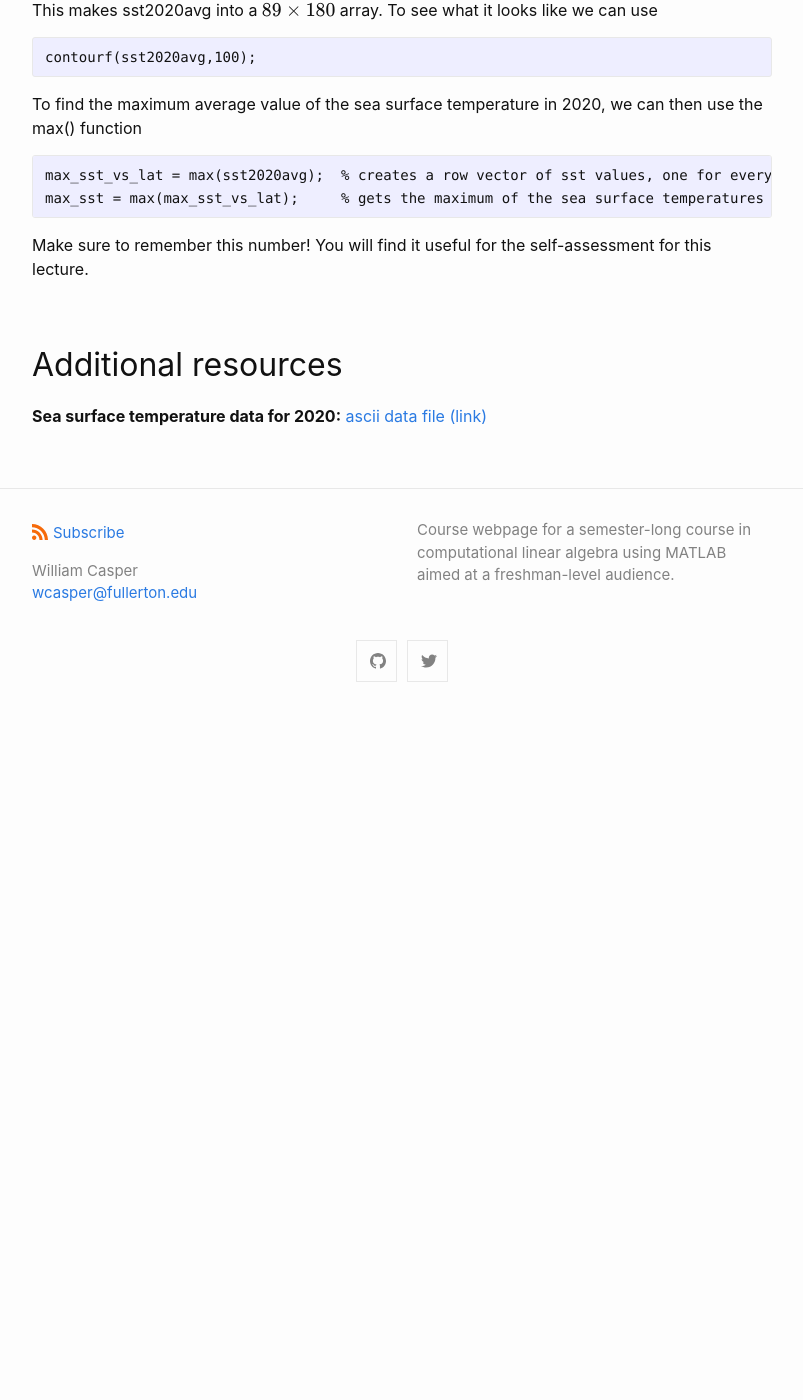
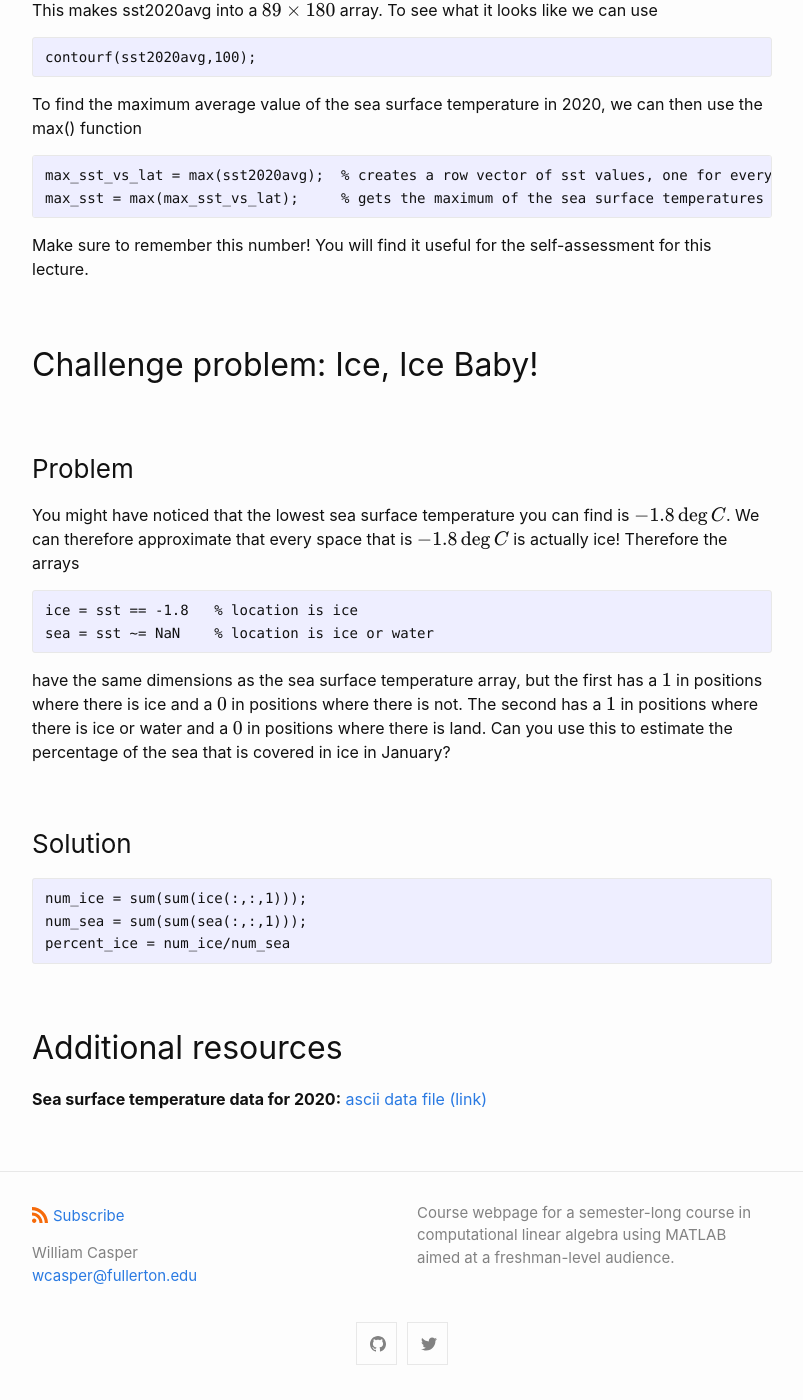
Before and after one commit to wcasper/math107spring2021, a Jekyll site: the page built from worksheets/ws1/ws1.md, in a window 1280 px wide and 1400 px high, scrolled down 3795 px. Shown: the whole window, without its empty margins (238-1041 px from the left). Built offline with Jekyll 4.4.1, drawn with Linux system fonts in a browser that asks for light colours; before the commit the page ends 4512 px from its top, so only the background shows below that.

Commit message:
added challenge problem

````diff
--- a/worksheets/ws1/ws1.md
+++ b/worksheets/ws1/ws1.md
@@ -153,6 +153,28 @@ max_sst = max(max_sst_vs_lat);     % gets the maximum of the sea surface tempera
 
 Make sure to remember this number!  You will find it useful for the self-assessment for this lecture.
 
+## Challenge problem: Ice, Ice Baby!
+
+### Problem
+
+You might have noticed that the lowest sea surface temperature you can find is $$-1.8\deg C$$.  We can therefore approximate that every space that is $$-1.8\deg C$$ is actually ice!  Therefore the arrays
+
+```Matlab
+ice = sst == -1.8   % location is ice
+sea = sst ~= NaN    % location is ice or water
+```
+
+have the same dimensions as the sea surface temperature array, but the first has a $$1$$ in positions where there is ice and a $$0$$ in positions where there is not.  The second has a $$1$$ in positions where there is ice or water and a $$0$$ in positions where there is land.
+Can you use this to estimate the percentage of the sea that is covered in ice in January?
+
+### Solution
+
+```
+num_ice = sum(sum(ice(:,:,1)));
+num_sea = sum(sum(sea(:,:,1)));
+percent_ice = num_ice/num_sea
+```
+
 ## Additional resources
 
 **Sea surface temperature data for 2020:** <a target="_parent" href="https://wcasper.github.io/math107spring2021/worksheets/ws1/ersst.v5.2020.asc">ascii data file (link)</a>
````
